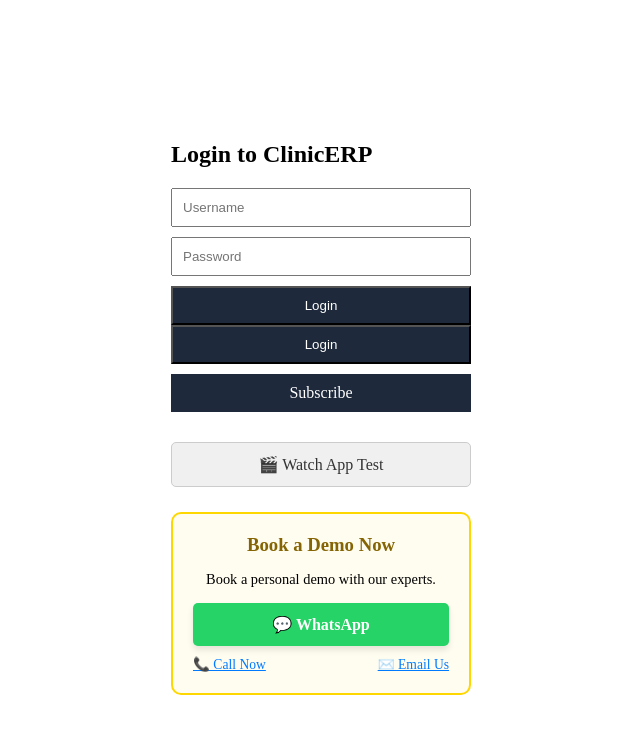
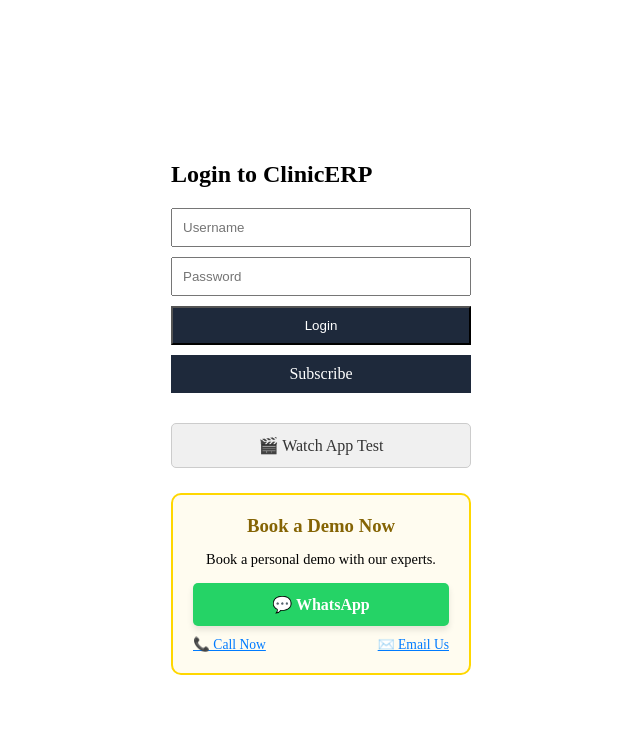
Before and after one commit to FekraSolutions/ClinicERP, a React (Vite) app in the folder ClinicERP/: page /login in a window 1280 px wide. Shown: the top 734 px of the page, without its empty margins (319-959 px from the left). Built offline with nearby package versions, Linux system fonts and the light colour scheme.

Commit message:
Login buttons fix

```diff
--- a/ClinicERP/src/auth/Login.jsx
+++ b/ClinicERP/src/auth/Login.jsx
@@ -54,9 +54,6 @@
         <button type="submit" style={{ padding: "10px", backgroundColor: "#1e293b", color: "white", cursor: "pointer" }}>
           Login
         </button>
-        <button type="submit" style={{ padding: "10px", backgroundColor: "#1e293b", color: "white", cursor: "pointer" }}>
-  Login
-</button>
 
 {/* NEW SUBSCRIBE BUTTON - EXACT MATCH */}
 <a
```
